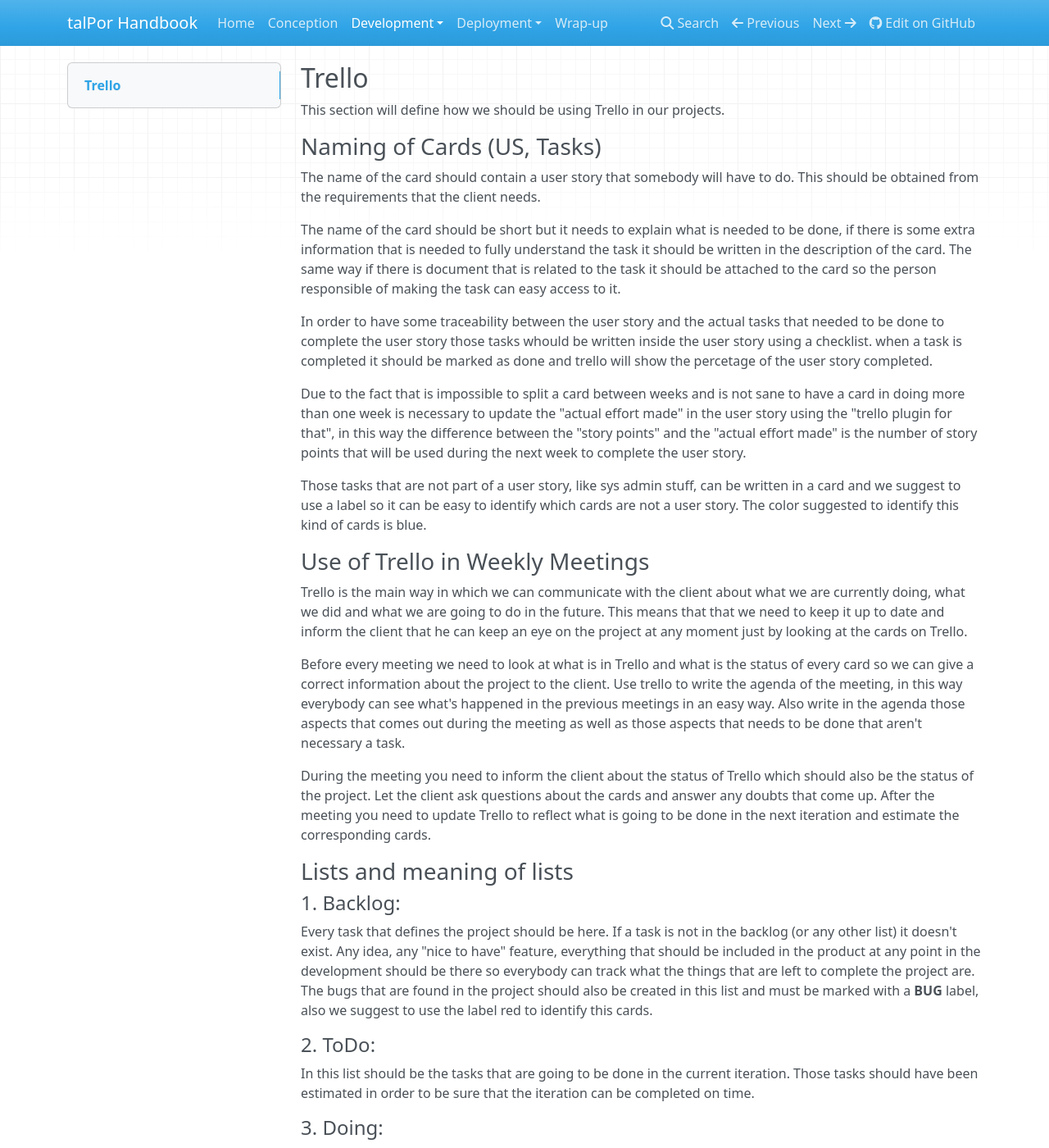
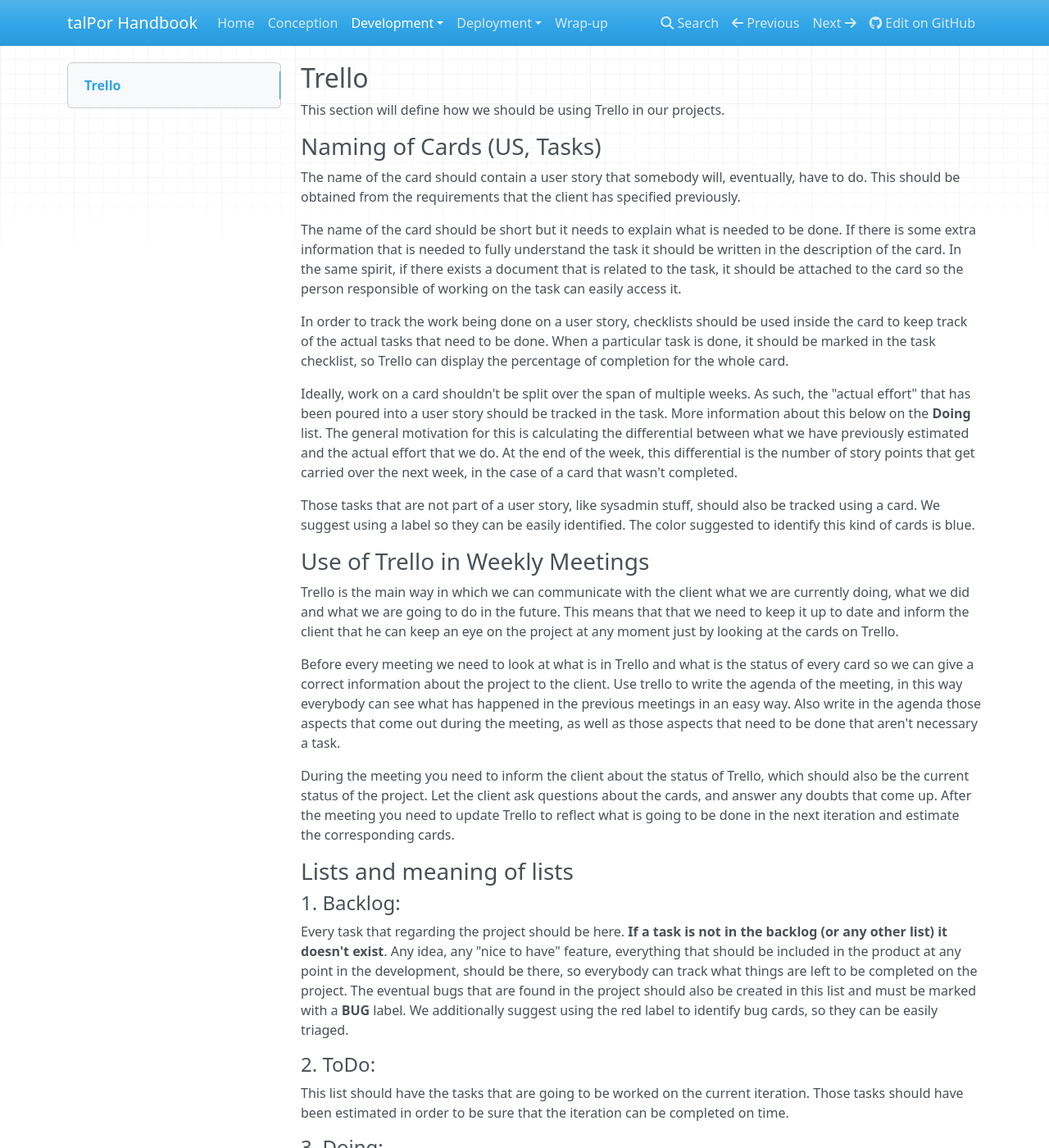
Before and after one commit to talpor/talpor-dev-handbook, an MkDocs documentation site: the page built from docs/development/methodology/trello.md, in a window 1280 px wide and 1400 px high. Shown: the whole window at 82% size. Built offline with MkDocs 1.6.1, drawn with Linux system fonts in a browser that asks for light colours; nearby versions of some CDN libraries; old or Windows-style settings are respelled for this version of MkDocs; some of the changed text lies outside the part shown.

Commit message:
Some fixes on how to use Trello for projects

```diff
--- a/docs/development/methodology/trello.md
+++ b/docs/development/methodology/trello.md
@@ -6,83 +6,86 @@
 
 ### Naming of Cards (US, Tasks)
 
-The name of the card should contain a user story that somebody will
-have to do. This should be obtained from the requirements that the
-client needs.
+The name of the card should contain a user story that somebody will,
+eventually, have to do. This should be obtained from the requirements
+that the client has specified previously.
 
 The name of the card should be short but it needs to explain what is
-needed to be done, if there is some extra information that is needed
+needed to be done. If there is some extra information that is needed
 to fully understand the task it should be written in the description
-of the card. The same way if there is document that is related to the
-task it should be attached to the card so the person responsible of
-making the task can easy access to it.
+of the card. In the same spirit, if there exists a document that is
+related to the task, it should be attached to the card so the person
+responsible of working on the task can easily access it.
 
-In order to have some traceability between the user story and the
-actual tasks that needed to be done to complete the user story those
-tasks whould be written inside the user story using a checklist. when
-a task is completed it should be marked as done and trello will show
-the percetage of the user story completed.
+In order to track the work being done on a user story, checklists
+should be used inside the card to keep track of the actual tasks that
+need to be done. When a particular task is done, it should be marked
+in the task checklist, so Trello can display the percentage of
+completion for the whole card.
 
-Due to the fact that is impossible to split a card between weeks and
-is not sane to have a card in doing more than one week is necessary to
-update the "actual effort made" in the user story using the "trello
-plugin for that", in this way the difference between the "story
-points" and the "actual effort made" is the number of story points
-that will be used during the next week to complete the user story.
+Ideally, work on a card shouldn't be split over the span of multiple
+weeks. As such, the "actual effort" that has been poured into a user
+story should be tracked in the task. More information about this below
+on the **Doing** list. The general motivation for this is calculating
+the differential between what we have previously estimated and the
+actual effort that we do. At the end of the week, this differential is
+the number of story points that get carried over the next week, in
+the case of a card that wasn't completed.
 
-Those tasks that are not part of a user story, like sys admin stuff,
-can be written in a card and we suggest to use a label so it can be
-easy to identify which cards are not a user story. The color suggested
-to identify this kind of cards is blue.
+Those tasks that are not part of a user story, like sysadmin stuff,
+should also be tracked using a card. We suggest using a label so they
+can be easily identified. The color suggested to identify this kind of
+cards is blue.
 
 ### Use of Trello in Weekly Meetings
 
 Trello is the main way in which we can communicate with the client
-about what we are currently doing, what we did and what we are going
-to do in the future. This means that that we need to keep it up to
-date and inform the client that he can keep an eye on the project at
-any moment just by looking at the cards on Trello.
+what we are currently doing, what we did and what we are going to do
+in the future. This means that that we need to keep it up to date and
+inform the client that he can keep an eye on the project at any moment
+just by looking at the cards on Trello.
 
 Before every meeting we need to look at what is in Trello and what is
 the status of every card so we can give a correct information about
 the project to the client. Use trello to write the agenda of the
-meeting, in this way everybody can see what's happened in the previous
-meetings in an easy way. Also write in the agenda those aspects that
-comes out during the meeting as well as those aspects that needs to be
-done that aren't necessary a task.
+meeting, in this way everybody can see what has happened in the
+previous meetings in an easy way. Also write in the agenda those
+aspects that come out during the meeting, as well as those aspects
+that need to be done that aren't necessary a task.
 
 During the meeting you need to inform the client about the status of
-Trello which should also be the status of the project. Let the client
-ask questions about the cards and answer any doubts that come
-up. After the meeting you need to update Trello to reflect what is
-going to be done in the next iteration and estimate the corresponding
-cards.
+Trello, which should also be the current status of the project. Let
+the client ask questions about the cards, and answer any doubts that
+come up. After the meeting you need to update Trello to reflect what
+is going to be done in the next iteration and estimate the
+corresponding cards.
 
 ### Lists and meaning of lists
 
 #### 1. **Backlog:**
 
-Every task that defines the project should be here. If a task is not
-in the backlog (or any other list) it doesn't exist. Any idea, any
-"nice to have" feature, everything that should be included in the
-product at any point in the development should be there so everybody
-can track what the things that are left to complete the project
-are. The bugs that are found in the project should also be created in
-this list and must be marked with a **BUG** label, also we suggest to
-use the label red to identify this cards.
+Every task that regarding the project should be here. **If a task is
+not in the backlog (or any other list) it doesn't exist**. Any idea,
+any "nice to have" feature, everything that should be included in the
+product at any point in the development, should be there, so everybody
+can track what things are left to be completed on the project. The
+eventual bugs that are found in the project should also be created in
+this list and must be marked with a **BUG** label. We additionally
+suggest using the red label to identify bug cards, so they can be
+easily triaged.
 
 #### 2. **ToDo:**
 
-In this list should be the tasks that are going to be done in the
+This list should have the tasks that are going to be worked on the
 current iteration. Those tasks should have been estimated in order to
 be sure that the iteration can be completed on time.
 
 #### 3. **Doing:**
 
-As soon as you begin to work on a task you should move it from "ToDo"
-to "Doing" as this helps the team and the client, know what the
-current status of the iteration is as well what things the team is
-working on.
+As soon as you begin work on a task you should move it from "ToDo" to
+"Doing" as this helps the team and the client to know what the current
+status of the iteration is, as well as what things the team is
+currently working on.
 
 As development on the card advances, you need to tag the title of the
 card by adding the number of story points of effort dedicated to the
@@ -97,31 +100,33 @@
 important data about how effectively the team is estimating cards and
 it allows the splitting of cards over the span of several weeks.
 
-#### 4. **Pending Review (optional, to be reviewed by other dev):**
+#### 4. **Pending Review (optional, to be reviewed by another dev):**
 
-The general idea behind this list is to add a step in the quality of
-the software that we are building. There are some things that the
-client can't or don't want to test, this things should be tested by
-someone different of the developer of the task. This is optional, it
-depends if the team is bigger than one developer and if there is time
-planned in the iteration to do this tests.
+The general idea behind this list is to add a step of quality
+assurance of the software that we are building. There are some things
+that the client can't or don't want to test. These things should be
+tested by a different developer from the one responsible for the
+task. This is optional, as it depends of various factors, for example,
+if the team is bigger than one developer and if there is time planned
+in the iteration to do these tests.
 
-#### 5. **To be tested (to be reviewed and approved by client):**
+#### 5. **To be tested (to be reviewed and approved by the client):**
 
-This tests are known as "Acceptance Tests", the client is the only one
-who knows what he really wants so it depends of him if the feature
-that we build satisfies his needs. Sometimes the client doesn't want
-to do the tests in the test server, but is really necessary to make
-him understands that this is the only way that we can be sure that we
-are building the right product.
+These tests are known as "Acceptance Tests". The client is the only
+one who knows what he really wants, so it's up to him to decide if the
+feature that we build satisfies his needs. Sometimes the client
+doesn't want to do the tests in the staging server, but it is really
+important to make him understand that this is the only way that we can
+be sure that we are on track and building the right product.
 
-#### 6. **Approved (Ready for Deploy):**
+#### 6. **Approved (Ready to Deploy):**
 
-The client let the team knows that the card is approved by moving it
-from "To be tested" to "Approved". Only the client can move the cards
-to this list (Unless there is a previous agreement that another person
-can do it). The cards on this list can be deployed into production
-when the client needed to.
+Once the client performs the tests related to a card, he lets the team
+know that the card is approved by moving it from the "To be tested"
+list to the "Approved" list. **Only the client can move the cards to
+this list (unless, of course, there is a previous agreement that
+another person can do it)**. The cards on this list can be deployed
+into production when needed.
 
 - Code is implemented and working.
 
@@ -131,11 +136,11 @@
 
 #### 7. **Done:**
 
-Here should be the cards that are approved by the client and that are
-already in the production server. After the client approves the card,
-the person responsible of making the deploy into production should put
-the card in this list as soon as he finish the deploy (The features
-should be
+This lists should have the cards that are approved by the client and
+are already in the production server. After the client approves the
+card, the person responsible of making the production deploy should
+put the card in this list as soon as he finishes the deploy (The
+features should be
 ["*smoke tested*"](https://en.wikipedia.org/wiki/Smoke_testing_(software))
 to be sure that everything is OK).
 
```
Also changed, not shown: other parts of docs/development/methodology/trello.md (+1 -1 lines).
